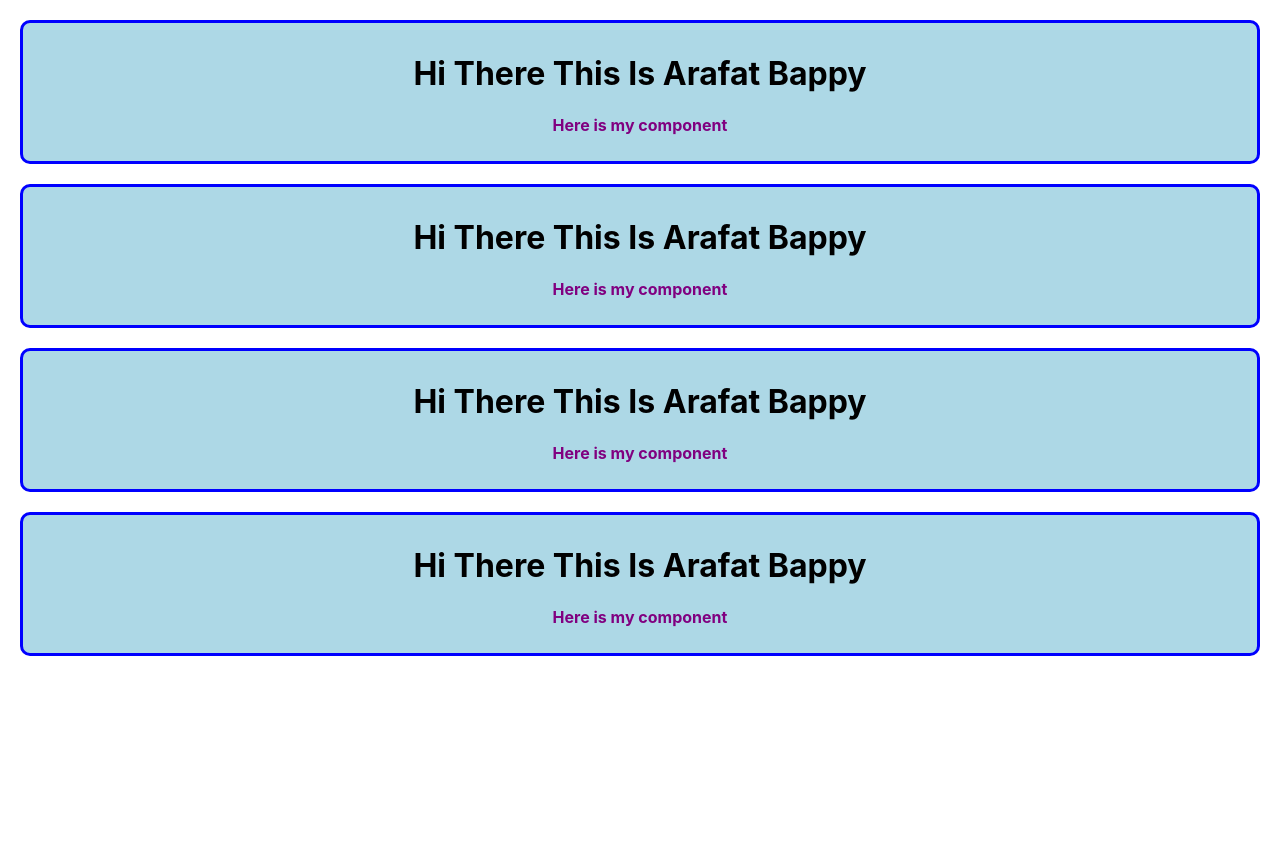
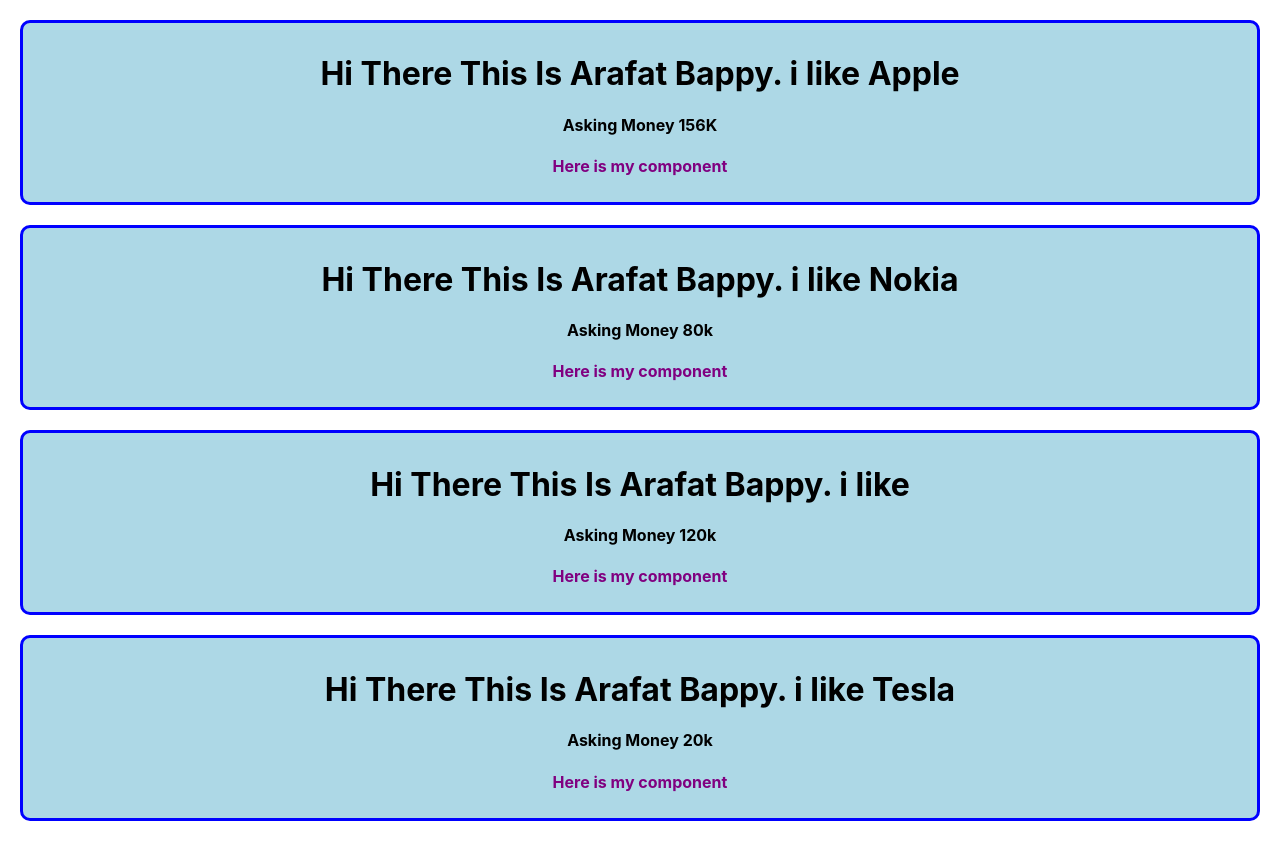
Before and after one commit to 404Bappy/React-Concepts, a React (Create React App) app in the folder Component/component-practice/: page / in a window 1280 px wide. Before the commit the page ends 800 px from the top, so only its background shows below. Built offline with nearby package versions, Linux system fonts and the light colour scheme.

Commit message:
first commit

```diff
--- a/Component/component-practice/src/App.js
+++ b/Component/component-practice/src/App.js
@@ -4,27 +4,29 @@
 function App() {
   return (
     <div className="App">
-      <MyComponent></MyComponent>
-      <MyComponent></MyComponent>
-      <MyComponent></MyComponent>
-      <MyComponent></MyComponent>
+      <MyComponent brand="Apple" price="156K"></MyComponent>
+      <MyComponent brand="Nokia" price="80k"></MyComponent>
+      <MyComponent brabd="Samsung" price="120k"></MyComponent>
+      <MyComponent brand="Tesla" price="20k"></MyComponent>
     </div>
   );
 }
-function MyComponent() {
+function MyComponent(props) {
+  console.log(props);
   const myStyle = {
     backgroundColor: 'lightblue',
     border: '3px solid blue',
     margin: '20px',
-    padding:'10px',
+    padding: '10px',
     borderRadius: '10px'
 
 
   }
   return (
     <div style={myStyle}>
-      <h1>Hi There This Is Arafat Bappy</h1>
-      <p style={{color:'purple', fontWeight: 'bold'}}>Here is my component</p>
+      <h1>Hi There This Is Arafat Bappy. i like {props.brand}</h1>
+      <h4>Asking Money {props.price}</h4>
+      <p style={{ color: 'purple', fontWeight: 'bold' }}>Here is my component</p>
     </div>
   )
 }
```
